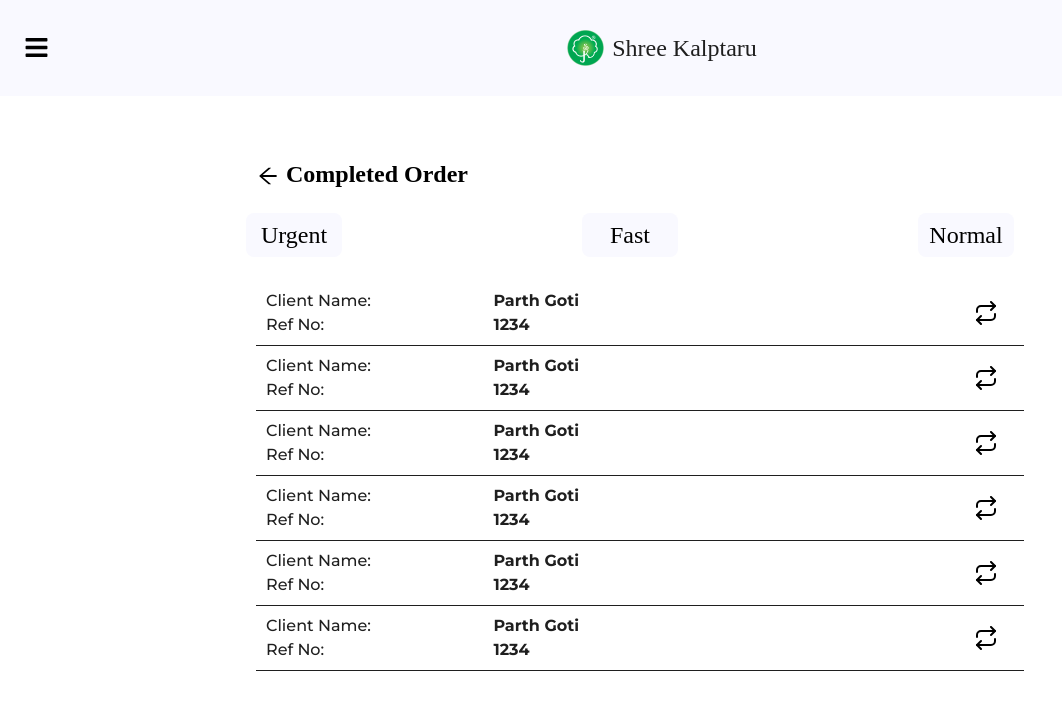
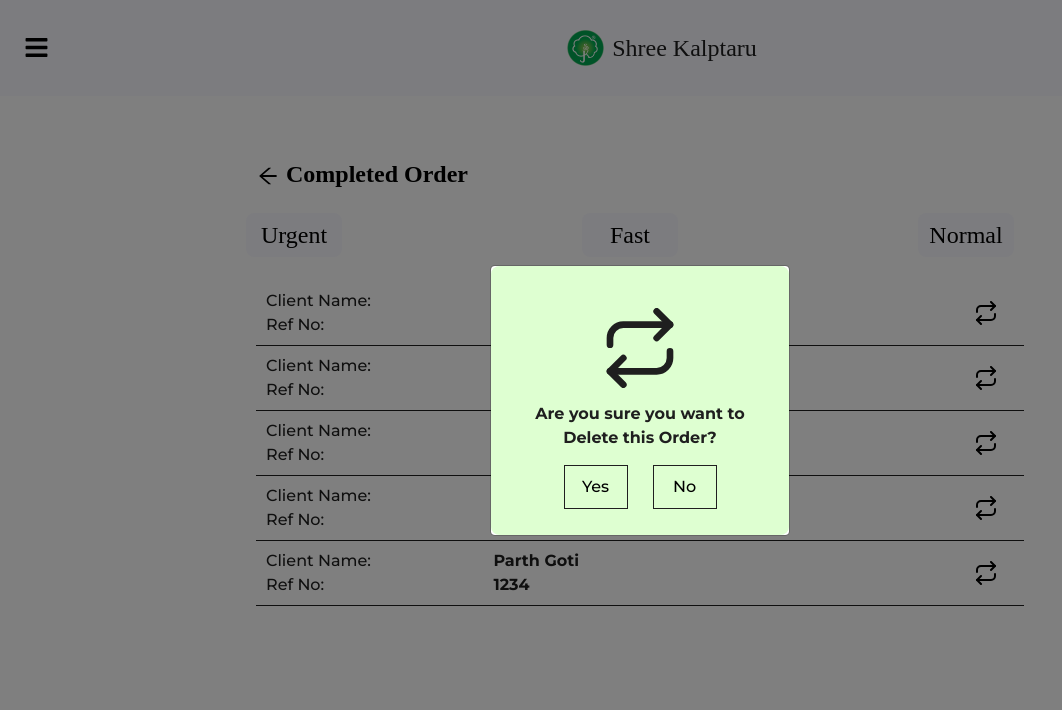
Before and after one commit to ankit-chotaliya/kalptaru, a React (Create React App) app: page /completedorder in a window 1280 px wide. Both pictures are taken after a click on the element 986 px from the left and 313 px from the top of the page. Shown: the top 710 px of the page, without its empty margins (0-1062 px from the left). Built offline with nearby package versions, Linux system fonts and the light colour scheme.

Commit message:
added modal on repeat page

```diff
--- a/src/Components/CompletedOrder/CompletedOrder.jsx
+++ b/src/Components/CompletedOrder/CompletedOrder.jsx
@@ -1,10 +1,26 @@
-import React from 'react'
+import React,{useState} from 'react'
 import Navbar from '../NavBar/Navbar'
 import {AiOutlineArrowLeft} from 'react-icons/ai'
+import ModalHelper from '../Helper/Modal/ModalHelper';
 import { FiRepeat } from 'react-icons/fi'
 import './CompletedOrder.css';
 import ListView from '../Helper/ListView/ListView';
 function CompletedOrder() {
+  const [viewModal,setViewModal]=useState(false);
+  const handleModalReply=(e)=>{
+    const reply=e.target.value;
+    console.log(reply);
+    if(reply == "true"){
+        alert("updated successfully!");
+    }else{
+        alert("Not Updated!");
+    }
+    setViewModal(false);
+}
+  const hadnleUpdateOrder=(e)=>{
+    e.preventDefault();
+    setViewModal(true);
+}
   return (
     <>
     <Navbar/>
@@ -26,44 +42,45 @@ function CompletedOrder() {
                 property2="Ref No: "
                 value1="Parth Goti"
                 value2="1234"
-                icon={<FiRepeat/>}
+                icon={<FiRepeat onClick={hadnleUpdateOrder}/>}
                 />
                 <ListView
                 property1="Client Name: "
                 property2="Ref No: "
                 value1="Parth Goti"
                 value2="1234"
-                icon={<FiRepeat/>}
+                icon={<FiRepeat onClick={hadnleUpdateOrder}/>}
                 />
                 <ListView
                 property1="Client Name: "
                 property2="Ref No: "
                 value1="Parth Goti"
                 value2="1234"
-                icon={<FiRepeat/>}
+                icon={<FiRepeat onClick={hadnleUpdateOrder}/>}
                 />
                 <ListView
                 property1="Client Name: "
                 property2="Ref No: "
                 value1="Parth Goti"
                 value2="1234"
-                icon={<FiRepeat/>}
+                icon={<FiRepeat onClick={hadnleUpdateOrder}/>}
                 />
                 <ListView
                 property1="Client Name: "
                 property2="Ref No: "
                 value1="Parth Goti"
                 value2="1234"
-                icon={<FiRepeat/>}
+                icon={<FiRepeat onClick={hadnleUpdateOrder}/>}
                 />
-                <ListView
-                property1="Client Name: "
-                property2="Ref No: "
-                value1="Parth Goti"
-                value2="1234"
-                icon={<FiRepeat/>}
-                />
+
             </div>
+            <ModalHelper
+                    show={viewModal}
+                    onHide={() => setViewModal(false)}
+                    icon={<FiRepeat onClick={hadnleUpdateOrder}/>}
+                    text="Are you sure you want to Delete this Order?"
+                    onReply={handleModalReply}
+              />
         </div>
         </>
   )
--- a/src/Components/SendReminder/SendReminder.jsx
+++ b/src/Components/SendReminder/SendReminder.jsx
@@ -55,13 +55,7 @@ function SendReminder() {
                 value2="1234"
                 icon={<FiSend/>}
                 />
-                <ListView
-                property1="Client Name: "
-                property2="Ref No: "
-                value1="Parth Goti"
-                value2="1234"
-                icon={<FiSend/>}
-                />
+
             </div>
 
         </div>
```
